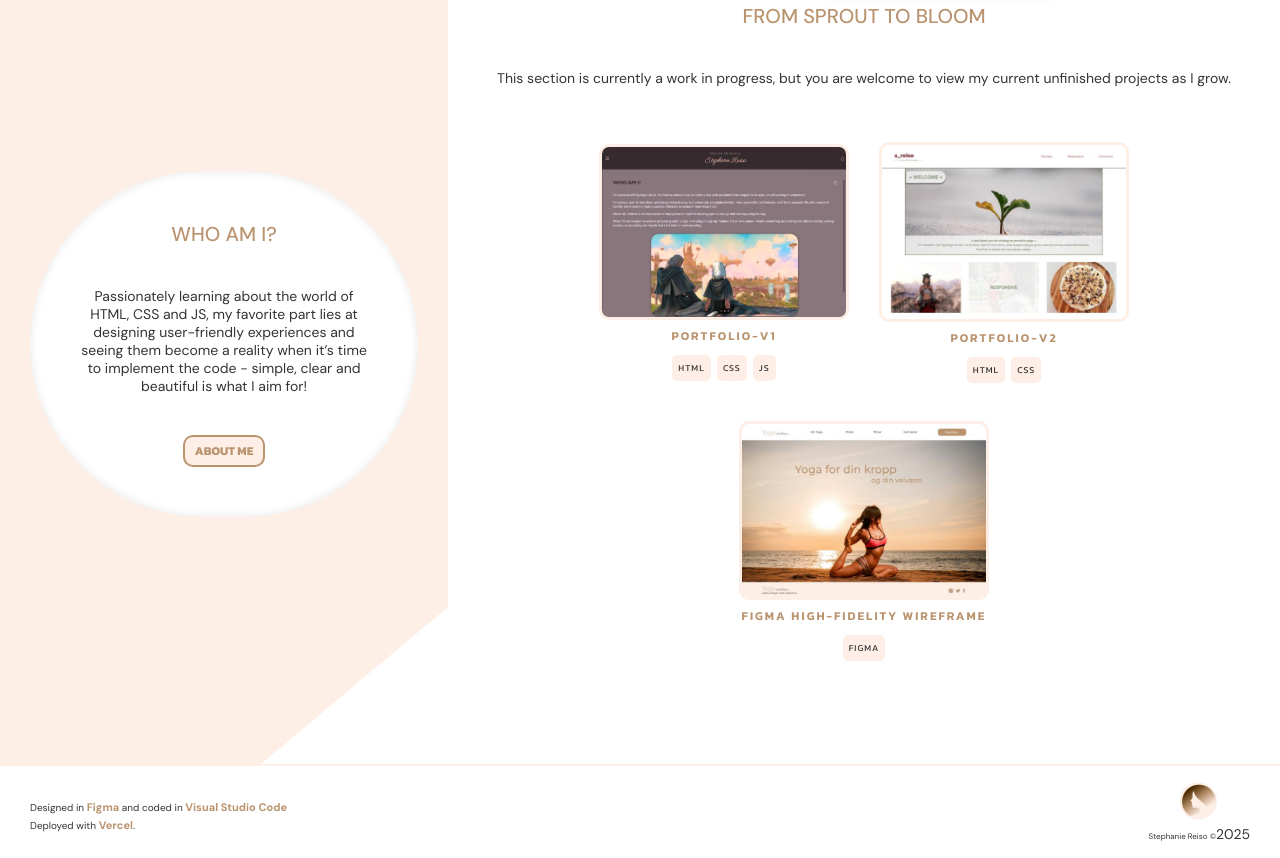
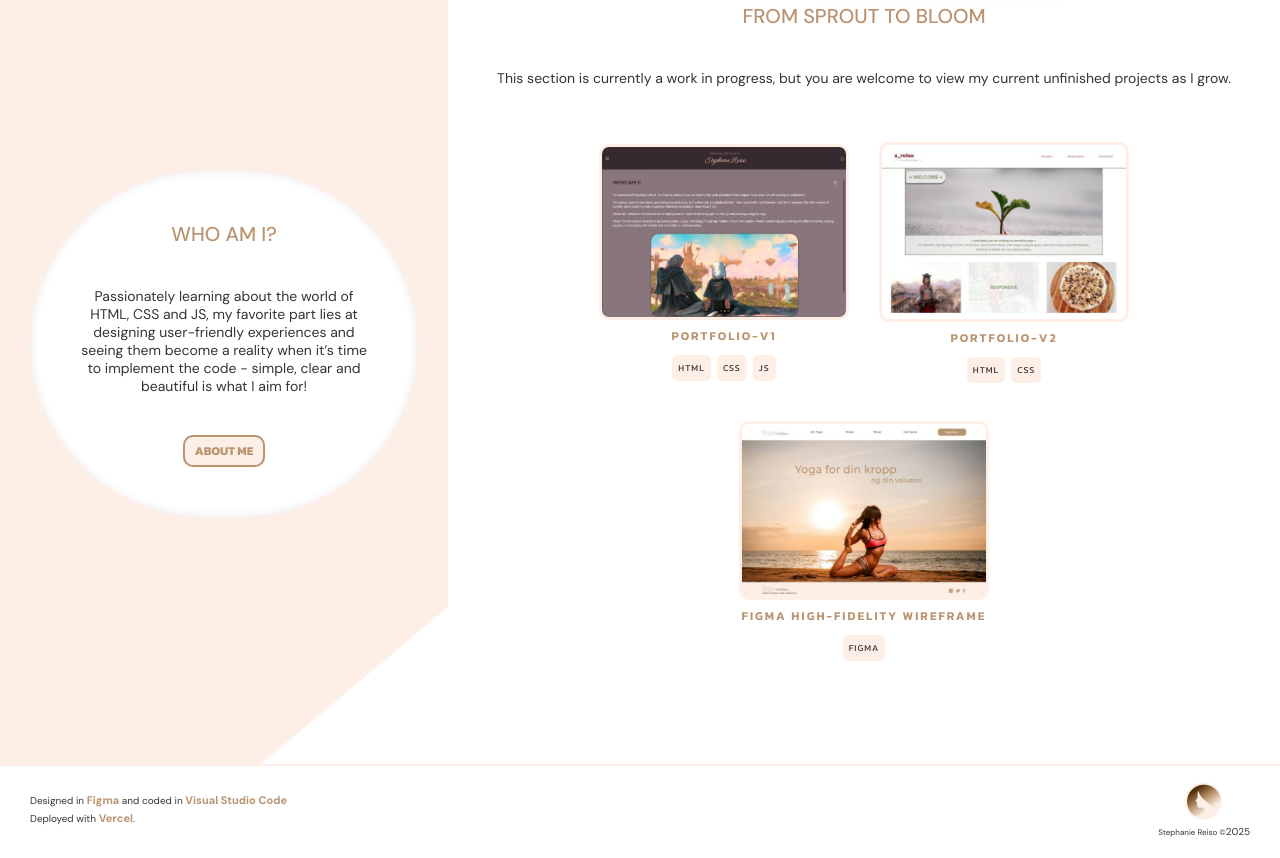
Before and after one commit to TephyWifi/Portfolio-v3, a website: page index.html in a window 1280 px wide. Shown: the part 412-1270 px from the top of the page. Drawn offline with Linux system fonts and the light colour scheme; a web font is replaced by a local one.

Commit message:
darkmode fix

```diff
--- a/css/darkmode/darkabout.css
+++ b/css/darkmode/darkabout.css
@@ -4,6 +4,7 @@
     --brown: #BA936F;
     --dark-grey: #343434;
     --dark-brown: #342A21;
+    --dark-darkbrown: #2d241c;
     --title-font: Kanit;
     --text-font: DM Sans;
 }
@@ -11,7 +12,7 @@
 
 .switchmode {
     nav {
-        background-image: linear-gradient(230deg, var(--dark-grey) 85%, var(--white) calc(85% + 2px));
+        background-image: linear-gradient(230deg, var(--dark-darkbrown) 85%, var(--white) calc(85% + 2px));
     }
 
     nav li a {
@@ -38,7 +39,7 @@
     }
 
     .hero-box {
-        background-color: var(--dark-grey);
+        background-color: var(--dark-darkbrown);
     }
 
     .hero-hl, .hero-vl, .hero-hl2, .hero-aboutline, .hero-meline {
@@ -60,14 +61,14 @@
 
     .hero-me-backbox {
         outline: none;
-        background-color: var(--dark-grey);
+        background-color: var(--dark-darkbrown);
     }
 
     .hero-me-box {
-        border: 8px solid var(--dark-grey);
-        outline: 1px solid var(--dark-grey);
+        border: 8px solid var(--dark-darkbrown);
+        outline: 1px solid var(--dark-darkbrown);
         background-color: var(--white);
-        color: var(--dark-grey);
+        color: var(--dark-darkbrown);
     }
 
     header h2 {
@@ -86,16 +87,16 @@
     }
 
     main {
-        background: var(--dark-grey);
+        background: var(--dark-darkbrown);
     }
 
     .section1 {
         border-color: var(--dark-brown);
-        background-color: var(--dark-grey);
+        background-color: var(--dark-darkbrown);
     }
 
     .section1-container {
-        background-color: var(--dark-grey);
+        background-color: var(--dark-darkbrown);
     }
 
     h3 {
@@ -125,7 +126,7 @@
 
     footer {
         border-top: 2px solid var(--dark-brown);
-        background-image: linear-gradient(130deg, var(--dark-grey) 80%, var(--white) calc(80% + 2px));
+        background-image: linear-gradient(130deg, var(--dark-darkbrown) 80%, var(--white) calc(80% + 2px));
 
     }
 
@@ -148,7 +149,7 @@
     }
 
     .footer-copyright {
-        color: var(--dark-grey);
+        color: var(--dark-darkbrown);
     }
 
     /* Mobile CSS */
--- a/css/darkmode/darkcontact.css
+++ b/css/darkmode/darkcontact.css
@@ -0,0 +1,10 @@
+:root {
+    --white: #ffffff;
+    --light-beige: rgb(253, 239, 230);
+    --brown: #BA936F;
+    --dark-grey: #343434;
+    --dark-brown: #342A21;
+    --dark-darkbrown: #2d241c;
+    --title-font: Kanit;
+    --text-font: DM Sans;
+}
--- a/css/darkmode/darkhome.css
+++ b/css/darkmode/darkhome.css
@@ -61,12 +61,16 @@
     }
 
     .section1 {
-        background-image: linear-gradient(140deg, var(--dark-brown) 87%, var(--dark-grey) calc(87% + 2px));
+        background-image: linear-gradient(140deg, var(--dark-brown) 87%, var(--dark-darkbrown) calc(87% + 2px));
     }
 
     .section1-container {
         background-color: var(--dark-brown);
         box-shadow: none;
+    }
+
+    .section2 {
+        background-color: var(--dark-darkbrown);
     }
 
     h3 {
@@ -108,7 +112,7 @@
 
     footer {
         border-top: 2px solid var(--dark-brown);
-        background-image: linear-gradient(130deg, var(--dark-grey) 80%, var(--white) calc(80% + 2px));
+        background-image: linear-gradient(130deg, var(--dark-darkbrown) 80%, var(--white) calc(80% + 2px));
 
     }
 
--- a/css/desktop/aboutdesktop.css
+++ b/css/desktop/aboutdesktop.css
@@ -525,6 +525,10 @@ footer div img {
     bottom: 5px;
 }
 
+time {
+    font-size: 10px;
+}
+
 /* Mobile CSS */
 .logomobile, .menu, .contact {
     display: none;
--- a/css/desktop/contactdesktop.css
+++ b/css/desktop/contactdesktop.css
@@ -273,5 +273,9 @@ footer div img {
     bottom: 5px;
 }
 
+time {
+    font-size: 10px;
+}
+
 
 }
--- a/css/desktop/styledesktop.css
+++ b/css/desktop/styledesktop.css
@@ -393,7 +393,10 @@ footer div img {
     position: relative;
     font-size: 8px;
     bottom: 5px;
-    padding-bottom: 10px;
+}
+
+time {
+    font-size: 10px;
 }
 
 
--- a/index.html
+++ b/index.html
@@ -55,9 +55,7 @@
         <div class="hero-container">
             <div class="hero-box">
                 <hr class="hero-vl">
-                </hr>
                 <hr class="hero-hl">
-                </hr>
                 <div class="hero-content-container">
                     <div class="hero-title-container">
                         <h1>Hi, my name is</h1>
@@ -149,7 +147,7 @@
 
         <div>
             <img src="img/logo.png" alt="logo">
-            <p class="footer-copyright">Stephanie Reiso &copy;<time>2025</time></p>
+            <p class="footer-copyright">Stephanie Reiso &copy;<time datetime="2025">2025</time></p>
         </div>
     </footer>
     <!-- <script src="js/script.js"></script> -->
```
